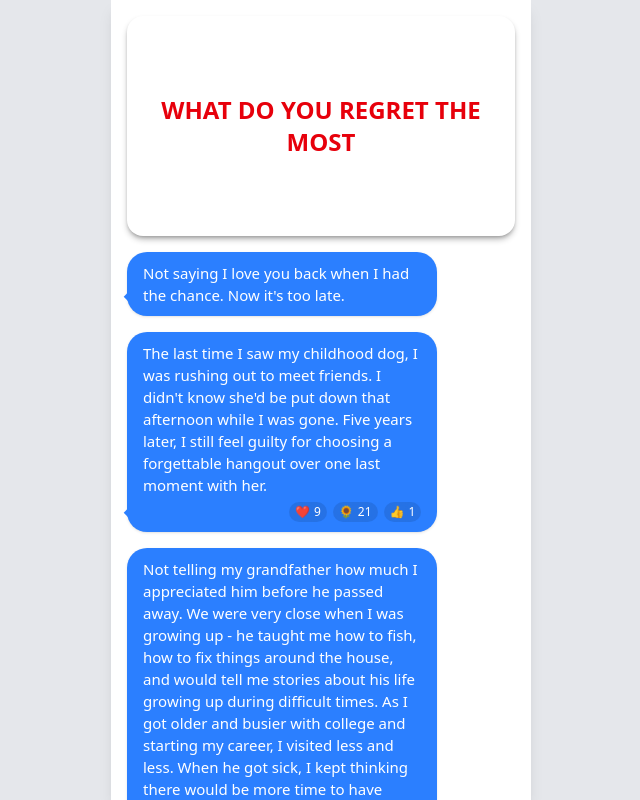
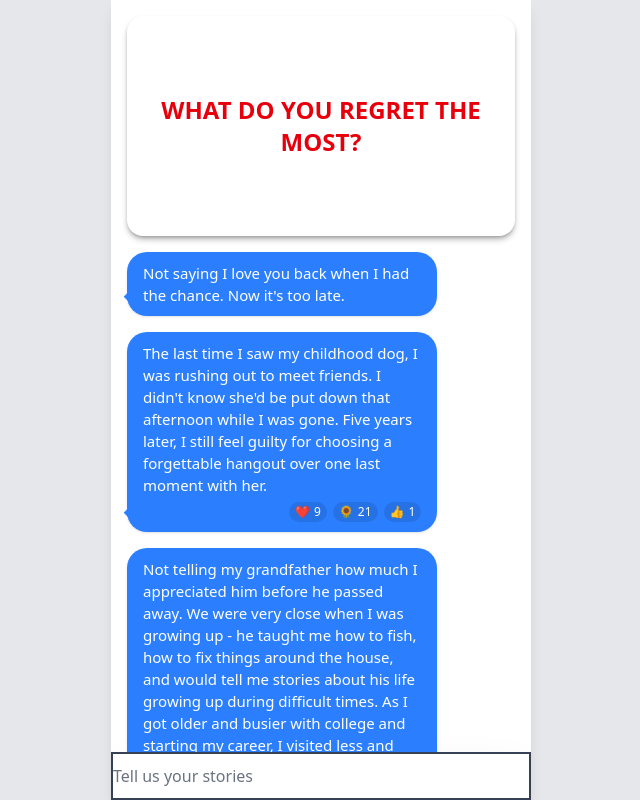
Before and after one commit to bismastr/shared-secrets-fe, a React (Vite) app: page / in a window 1280 px wide. Shown: the whole page, without its empty margins (319-959 px from the left). Built offline with nearby package versions, Linux system fonts and the light colour scheme.

Commit message:
feat: input field

```diff
--- a/src/App.tsx
+++ b/src/App.tsx
@@ -8,7 +8,7 @@ const App: React.FC = () => {
     return (
         <AppLayout>
             <QuestionCard
-                question="What do you regret the most"
+                question="What do you regret the most?"
                 className="mb-4"
             />
             <GroupChat answers={sampleAnswers} />
--- a/src/components/layout/AppLayout.tsx
+++ b/src/components/layout/AppLayout.tsx
@@ -11,7 +11,14 @@ export const AppLayout: React.FC<AppLayoutProps> = ({ children }) => {
                 <main className="p-4 flex-1 overflow-y-auto">
                     {children}
                 </main>
+                <div className="w-full shadow-2xl overflow-hidden bg-transparent">
+                    <input
+                        className="w-full h-12 focus:outline-none border-2 text-gray-700 placeholder:text-gray-500 bg-white appearance-none"
+                        placeholder="Tell us your stories"
+                    />
+                </div>
             </div>
+
         </div>
     );
 };
```
